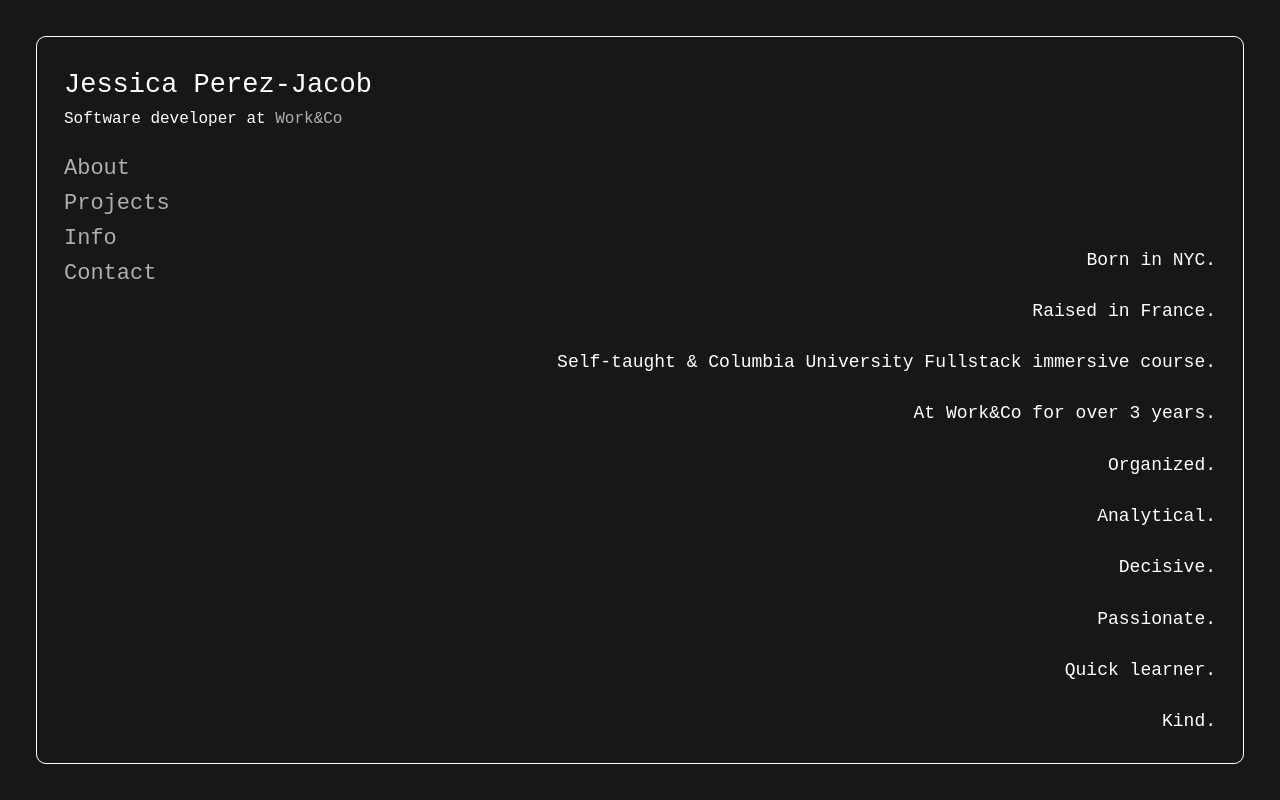
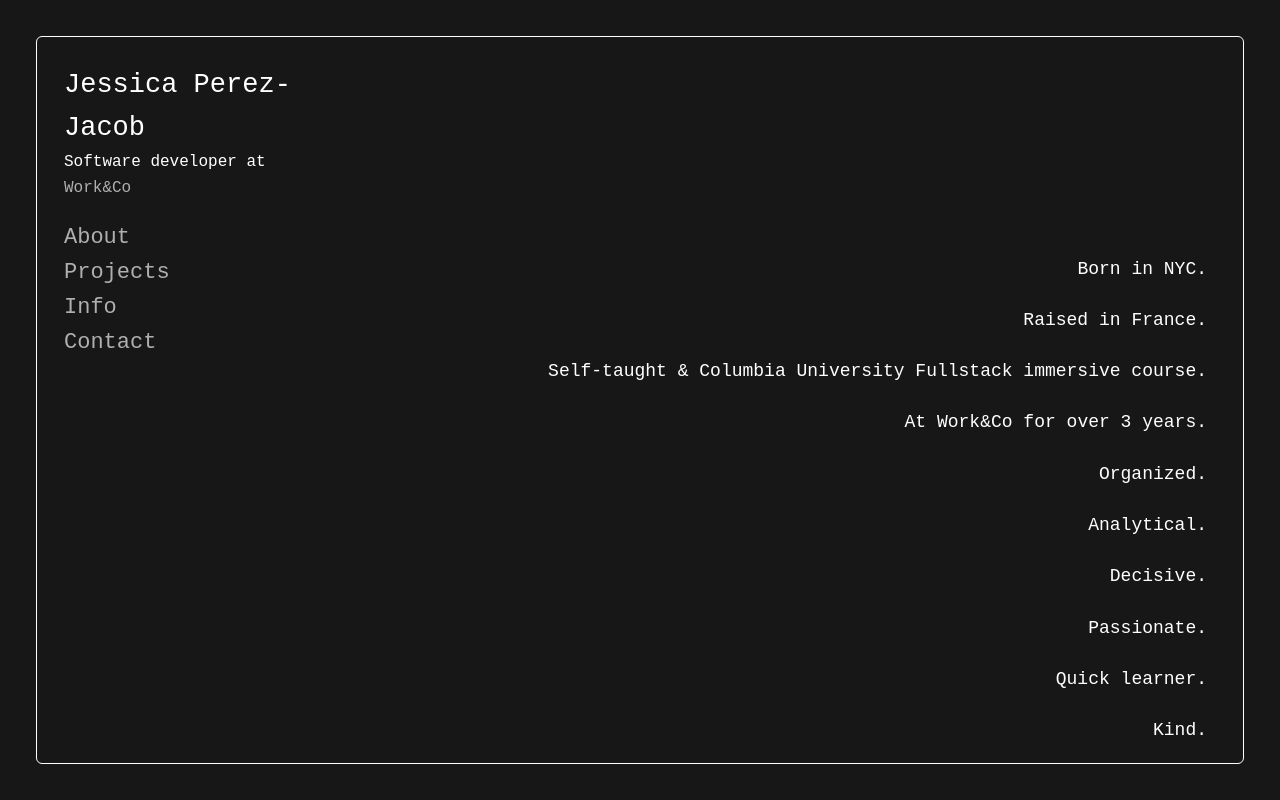
Before and after one commit to JessicaPerez1/jess-perez-website, a Next.js app: page / in a window 1280 px wide. Built offline with nearby package versions, Linux system fonts and the light colour scheme.

Commit message:
fix layout

```diff
--- a/components/Layout/index.js
+++ /dev/null
@@ -1,48 +0,0 @@
-"use client";
-
-import React, { useState, useEffect } from 'react';
-import Head from "next/head";
-import styles from "./layout.module.css";
-import SplashScreen from "../SplashScreen";
-import Menu from "../Menu"
-
-export const siteTitle = "Jessica Perez Website";
-
-export default function Layout({ children }) {
-  // TODO: fix using pathname
-  const isHome = '/';
-  const [isLoading, setIsLoading] = useState(isHome);
-
-  useEffect(()=> {
-    if(isLoading) return
-  }, [isLoading]);
-
-  return (
-    isLoading ? (
-      <SplashScreen finishLoading={()=> setIsLoading(false)}/>
-     ):(
-    <div className={styles.container}>
-      <div className={styles.innerContainer}>
-      <Head>
-        <link rel="icon" href="/tv-glitch.png" />
-        <meta
-          name="description"
-          content="Jessica Perez website"
-        />
-        <meta
-          property="og:image"
-          content= {` ${siteTitle} /tv-glitch.png`}
-        />
-        <meta name="og:title" content={siteTitle} />
-      </Head>
-      <header className={styles.header}>
-        <h2 className={styles.name}>Jessica Perez-Jacob</h2>
-        <p className={styles.title}>Software developer at <a href="https://work.co">Work&Co</a></p>
-        <Menu />
-      </header>
-      <main >{children}</main>
-      </div>
-    </div>
-     )
-  );
-}
--- /dev/null
+++ b/components/Layout/layout.js
@@ -0,0 +1,56 @@
+"use client";
+
+import PropTypes from "prop-types";
+import React, { useState, useEffect } from "react";
+import Head from "next/head";
+import styles from "./layout.module.css";
+import SplashScreen from "../SplashScreen";
+import Menu from "../Menu";
+// import { usePathname } from 'next/navigation'
+
+export const siteTitle = "Jessica Perez Website";
+
+// export async function getStaticProps() {
+//   const pathname = usePathname()
+//   return {
+//     pathname,
+//   }
+// }
+
+Layout.propTypes = {
+  children: PropTypes.func.isRequired,
+};
+
+export default function Layout({ children }) {
+  // TODO: fix using pathname
+  // const pathname = getStaticProps();
+  const isHome = "/";
+  const [isLoading, setIsLoading] = useState(isHome);
+
+  useEffect(() => {
+    if (isLoading) return;
+  }, [isLoading]);
+
+  return isLoading && isHome ? (
+    <SplashScreen finishLoading={() => setIsLoading(false)} />
+  ) : (
+    <div className={styles.container}>
+      <div className={styles.innerContainer}>
+        <Head>
+          <link rel="icon" href="/tv-glitch.png" />
+          <meta name="description" content="Jessica Perez website" />
+          <meta name="og:title" content={siteTitle} />
+          <meta property="og:image" content="/tv-glitch.png" />
+        </Head>
+        <header className={styles.header}>
+          <h2 className={styles.name}>Jessica Perez-Jacob</h2>
+          <p className={styles.title}>
+            Software developer at <a href="https://work.co">Work&Co</a>
+          </p>
+          <Menu />
+        </header>
+        <main className={styles.main}>{children}</main>
+      </div>
+    </div>
+  );
+}
--- a/components/Layout/layout.module.css
+++ b/components/Layout/layout.module.css
@@ -6,16 +6,48 @@
   position: absolute;
   margin: 1rem;
   border: 0.3px solid white;
-  border-radius: 10px;
+  border-radius: 6px;
 }
 
-.innerContainer{
+.innerContainer {
+  display: flex;
+  flex-direction: column;
+  justify-content: space-between;
+  gap: 1rem;
   padding: 0.5rem 1.5rem;
+  height: 100%;
+  overflow: auto;
+}
+
+@media (width >= 768px) {
+  .innerContainer {
+    flex-direction: row;
+  }
+}
+
+.innerContainer::-webkit-scrollbar {
+  width: 12px;
   height: 100%;
 }
 
+.innerContainer::-webkit-scrollbar-thumb:hover {
+  background-color: #5e5d5d;
+  border-radius: 12px;
+}
+
 .header {
-  margin: 1rem 0rem;
+  display: flex;
+  flex-direction: column;
+  margin-top: 1rem;
+  position: sticky;
+  top: 0;
+}
+
+.main {
+  display: flex;
+  flex-direction: column;
+  justify-content: flex-end;
+  width: 100%;
 }
 
 .name {
@@ -36,23 +68,27 @@
   }
 }
 
-.name, .title {
+.name,
+.title {
   margin: 0rem;
 }
 
-.title, .title a {
+.title,
+.title a {
   font-size: 13px;
   transition: font-size 0.3s ease;
 }
 
 @media (width >= 768px) {
-  .title, .title a {
+  .title,
+  .title a {
     font-size: 14px;
   }
 }
 
 @media (width >= 1280px) {
-  .title, .title a {
+  .title,
+  .title a {
     font-size: 16px;
   }
 }
--- a/components/Menu/index.js
+++ b/components/Menu/index.js
@@ -1,23 +1,23 @@
 import Link from "next/link";
 import styles from "./menu.module.css";
 
-export default function Menu({  }) {
+export default function Menu() {
   const menuItems = [
-    {name:"About", href:"/about"},
-    {name:"Projects", href:"/projects"},
-    {name:"Info", href:"/info"},
-    {name:"Contact", href:"/contact"}
+    { name: "About", href: "/about" },
+    { name: "Projects", href: "/projects" },
+    { name: "Info", href: "/info" },
+    { name: "Contact", href: "/contact" },
   ];
 
   return (
-    <ul className={styles.menu} >
-    {menuItems.map((item, index) => (
-        <li className={styles.listItem} key={index} >
+    <ul className={styles.menu}>
+      {menuItems.map((item) => (
+        <li className={styles.listItem} key={item.name}>
           <Link className={styles.link} href={item.href}>
-           {item.name}
+            {item.name}
           </Link>
         </li>
-    ))}
+      ))}
     </ul>
   );
 }
--- a/components/SplashScreen/index.js
+++ b/components/SplashScreen/index.js
@@ -1,29 +1,34 @@
 "use client";
 
-import React, { useState, useEffect } from 'react';
+import PropTypes from "prop-types";
+import React, { useState, useEffect } from "react";
 import anime from "animejs";
 import styles from "./splashScreen.module.css";
 
-export default function SplashScreen({finishLoading}) {
+SplashScreen.propTypes = {
+  finishLoading: PropTypes.func.isRequired,
+};
+
+export default function SplashScreen({ finishLoading }) {
   const [isMounted, setIsMounted] = useState(false);
 
   const animate = () => {
     const loader = anime.timeline({
-    complete: () => finishLoading()
-  })
+      complete: () => finishLoading(),
+    });
 
     loader.add({
-    targets: '.container',
+      targets: ".container",
       duration: 2000,
-    easing: 'easeInOutExpo',
-  })
-}
+      easing: "easeInOutExpo",
+    });
+  };
 
-  useEffect(()=>{
-    const timeout = setTimeout(()=> setIsMounted(true), 500)
-    animate()
-    return () => clearTimeout(timeout)
-  })
+  useEffect(() => {
+    const timeout = setTimeout(() => setIsMounted(true), 500);
+    animate();
+    return () => clearTimeout(timeout);
+  }, []);
   return (
     <div className={styles.containerOuter}>
       <section className={styles.container}>
--- a/pages/index.js
+++ b/pages/index.js
@@ -1,6 +1,6 @@
 import Head from "next/head";
 import About from "./about"
-import { siteTitle } from "../components/Layout";
+import { siteTitle } from "../components/Layout/layout";
 
 export default function Home() {
   return (
--- a/styles/utils.module.css
+++ b/styles/utils.module.css
@@ -17,16 +17,17 @@
 .list {
   list-style: none;
   padding: 0;
+  margin-bottom: 0.5rem;
   height: 100%;
   font-size: 13px;
   transition: font-size 0.3s ease;
 }
 
 @media (width >= 480px) {
-  .list{
+  .list {
     font-size: 16px;
-    }
   }
+}
 
 @media (width >= 1280px) {
   .list {
@@ -34,44 +35,43 @@
   }
 }
 
-
-.listItem:not(:last-child){
+.listItem:not(:last-child) {
   margin: 0 0 0.75rem;
 }
 
 @media (width >= 768px) {
-  .listItem:not(:last-child){
+  .listItem:not(:last-child) {
     margin: 0 0 1.25rem;
   }
 }
 
 .listItem > a:focus {
   text-decoration: none !important;
-  font-weight: 900 !important
+  font-weight: 900 !important;
 }
 
 .section {
-  position: absolute;
-  right: 0.5rem;
-  bottom: 0.5rem;
-  margin-left: 0.5rem;
-  max-height: 400px;
+  display: flex;
+  flex-direction: column;
+  align-items: flex-end;
+  width: 100%;
   overflow-y: auto;
   text-align: right;
-  padding-right: 1rem;
   padding-left: 0.5rem;
 }
 
-@media (width >= 480px) {
-  .section {
-    height: fit-content;
-    max-height: 470px;
-  }
+.section::-webkit-scrollbar {
+  width: 12px;
+  height: 100%;
+}
+
+.section::-webkit-scrollbar-thumb:hover {
+  background-color: #5e5d5d;
+  border-radius: 12px;
 }
 
 @media (width >= 768px) {
   .section {
-    width: fit-content;
-    max-height: 100%;
+    padding-right: 0.5rem;
   }
 }
```
Also changed, not shown: data/projects.json (+26 -11 lines), package.json (+8 -1 lines), pages/_app.js (+12 -4 lines), pages/about.js (+6 -6 lines), pages/projects.js (+12 -7 lines), 1 other file (tests, documents, lock files or other folders). Lines whose indentation alone changed are shown as unchanged.
